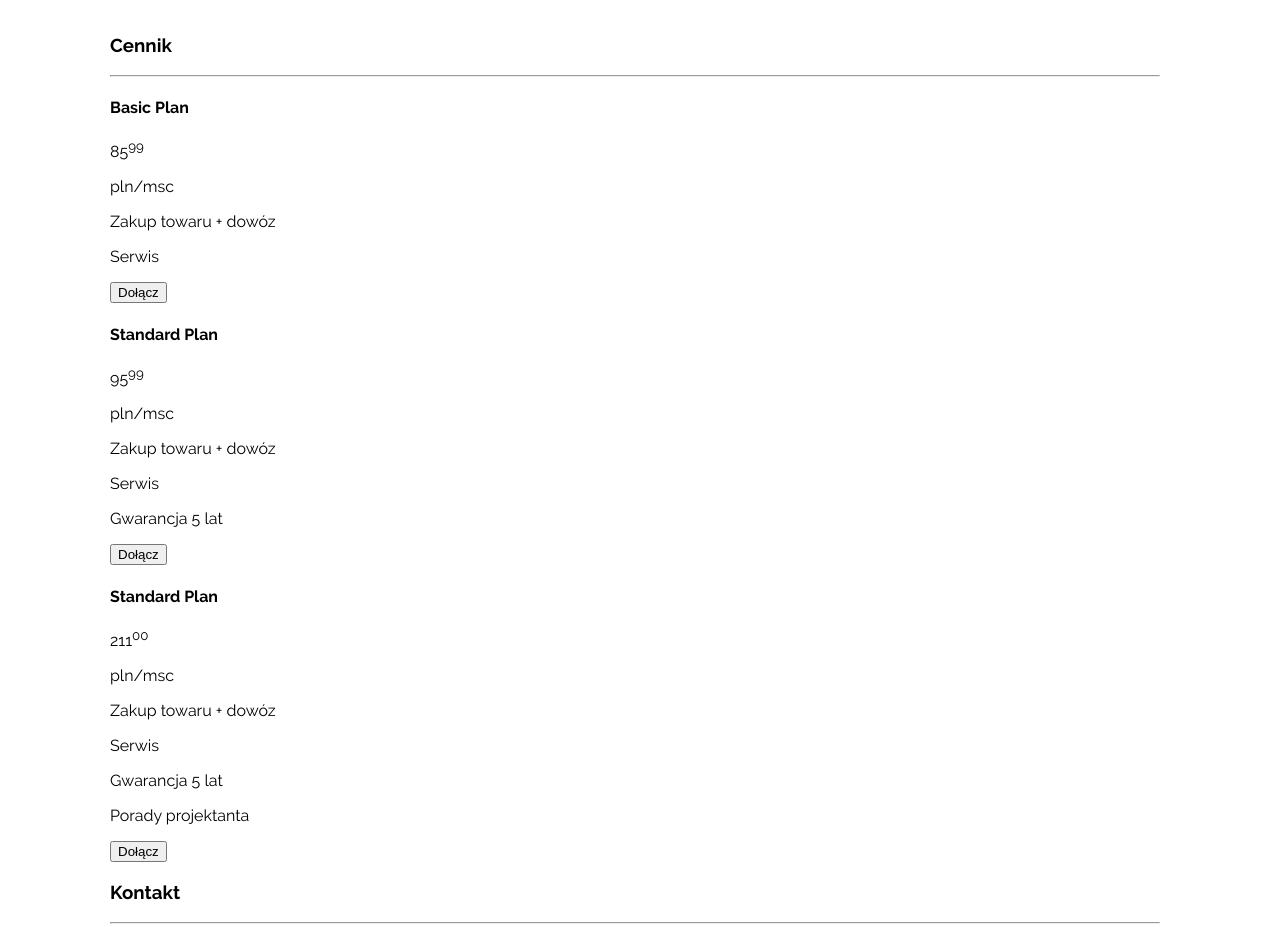
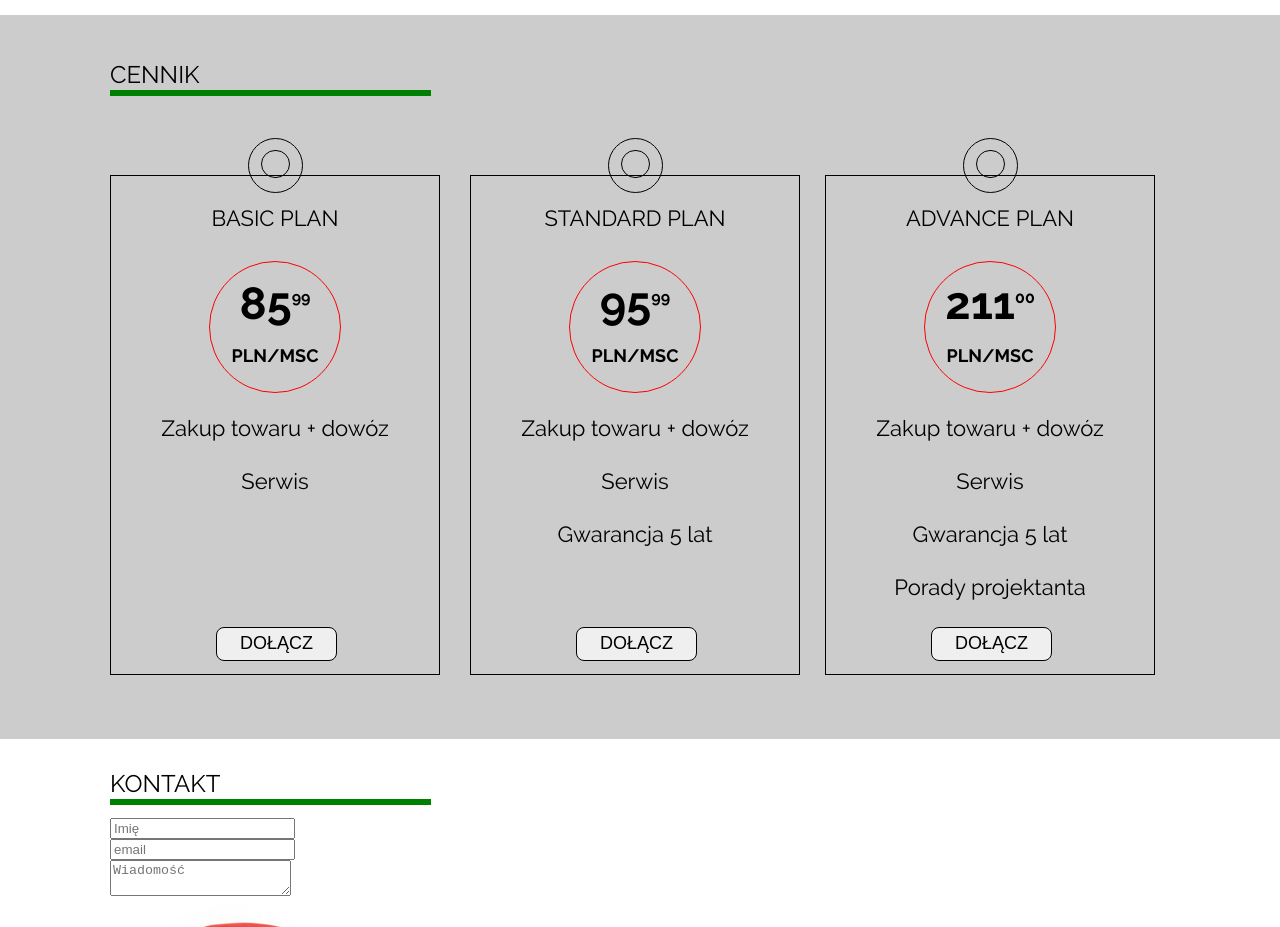
Before and after one commit to Gwalczak91/Sit-on-Chair-Project, a plain HTML site: page index.html in a window 1280 px wide. Shown: the part 880-1807 px from the top of the page. Drawn offline with Linux system fonts and the light colour scheme.

Commit message:
add section-price

```diff
--- a/css/styles.css
+++ b/css/styles.css
@@ -75,8 +75,6 @@ body{
     /*border: 1px solid deeppink;*//* pomocznicza ramka*/
 }
 
-
-
 /*-------------------------------------------------------------------------------
 HEADER
 ----------------------------------------------------------------------------------*/
@@ -89,8 +87,6 @@ HEADER
     text-transform: uppercase;
     font-weight: 700;
     letter-spacing: 1px;
-    /*word-spacing: 4px;*/
-
 }
 
 .header-logo{
@@ -150,7 +146,6 @@ SECTION CHAIR
     top: 178px;
     font-size: 75px;
     padding-left: 115px;
-
 }
 
 .arrow-right{
@@ -159,7 +154,6 @@ SECTION CHAIR
     top: 178px;
     font-size: 75px;
     padding-right: 125px;
-
 }
 
 .black-chair{
@@ -198,7 +192,6 @@ SECTION CHAIR
     text-transform: uppercase;
     font-size: 24px;
     font-family: 'Raleway', sans-serif;
-    /*word-spacing: 6px;*/
     color:white;
     padding-left: 17px;
 }
@@ -290,6 +283,191 @@ SECTION FOTOS
 SECTION PRICE
 ----------------------------------------------------------------------------------------*/
 
+.section-price{
+    height: 709px;
+    background-color: #cccccc;
+    padding-top: 15px;
+}
+
+.price-first-col,
+.price-second-col,
+.price-third-col{
+    float: left;
+    width: 328px;
+    height: 498px;
+    border: 1px solid black;
+    margin-top: 66px;
+    margin-right: 30px;
+    position: relative;
+}
+
+.price-third-col{  /* pozycja 3 kolumny*/
+    position: absolute;
+    right: -25px;
+    top: 0;
+}
+
+.header-underline{
+    text-transform: uppercase;
+    font-weight: 400;
+    padding-top: 10px;
+    max-width: 100%;
+    position: relative;
+}
+
+.header-underline::after{ /* pozycja linie pod hederem*/
+    content: "";
+    position: absolute;
+    border: 3px solid green;
+    width:315px;
+    top: 40px;
+    left: 0;
+}
+
+
+.header-price{
+    max-width: 100%;
+    text-transform: uppercase;
+    text-align: center;
+    font-size: 22px;
+    font-weight: 400;
+}
+
+
+
+.price {  /* koło z cena*/
+    width: 130px;
+    height: 130px;
+    border: 1px solid red;
+    border-radius: 50%;
+    margin: auto auto;
+    text-align: center;
+    font-size: 45px;
+    font-weight: 700;
+    text-transform: uppercase;
+}
+
+.price p{
+    margin-top: 15px;
+    margin-bottom: 0;
+}
+
+.price p:last-child{
+    font-size: 18px;
+    padding-bottom: 555px;
+}
+sup{
+    font-size: 16px;
+    font-weight: 700;
+}
+
+.price-text{
+    max-width: 100%;
+    font-size: 22px;
+    text-align: center;
+    padding-bottom: 5px;
+}
+
+.button-price{
+    width: 121px;
+    height: 34px;
+    margin-left: 105px;
+    border-radius: 8px;
+    border: 1px solid black;
+    font-size: 18px;
+    text-transform: uppercase;
+}
+
+.price-first-col .button-price{
+    margin-top: 106px;
+}
+
+.price-second-col .button-price{
+    margin-top: 53px;
+}
+
+.price-first-col::before{
+    content: "";
+    position: absolute;
+    width: 53px;
+    height: 53px;
+    border: 1px solid black;
+    border-radius: 50%;
+    top: -38.5px;
+    left: 136.5px;
+}
+.price-first-col::after{
+    content: "";
+    position: absolute;
+    width: 26.5px;
+    height: 26.5px;
+    border: 1px solid black;
+    border-radius: 50%;
+    left: 150px;
+    top: -26.5px;
+}
+
+.price-second-col::before{
+    content: "";
+    position: absolute;
+    width: 53px;
+    height: 53px;
+    border: 1px solid black;
+    border-radius: 50%;
+    top: -38.5px;
+    left: 136.5px;
+}
+
+.price-second-col::after{
+    content: "";
+    position: absolute;
+    width: 26.5px;
+    height: 26.5px;
+    border: 1px solid black;
+    border-radius: 50%;
+    left: 150px;
+    top: -26.5px;
+}
+
+.price-third-col::before{
+    content: "";
+    position: absolute;
+    width: 53px;
+    height: 53px;
+    border: 1px solid black;
+    border-radius: 50%;
+    top: -38.5px;
+    left: 136.5px;
+}
+
+.price-third-col::after{
+    content: "";
+    position: absolute;
+    width: 26.5px;
+    height: 26.5px;
+    border: 1px solid black;
+    border-radius: 50%;
+    left: 150px;
+    top: -26.5px;
+}
+
+
+
+
+
+
+
+
+
+
+
+
+
+
+
+
+
+
 
 /*--------------------------------------------------------------------------------------
 SECTION FORM
--- a/index.html
+++ b/index.html
@@ -154,79 +154,101 @@
 
 <section class="section-price">
     <div class="container">
-        <h3>Cennik</h3>
-            <hr>
+        <h2 class="header-underline">Cennik</h2>
         <div class="col-3-layout"><!-- zastanowic sie czy tu nie dac inline-block-->
             <div class="price-first-col">
-                <h4>Basic Plan</h4>
+                <h4 class="header-price">Basic Plan</h4>
                 <div class="price">
-                    <p>
+                    <p class="price-in-circle">
                         85<sup>99</sup>
                     </p>
-                    <p>
+                    <p class="price-in-circle">
                         pln/msc
                     </p>
                 </div>
-                <p>
+                <p class="price-text">
                     Zakup towaru + dowóz
                 </p>
-                <p>
+                <p class="price-text">
                     Serwis
                 </p>
-                <button type="button">Dołącz</button>
+                <button class="button-price" type="button">Dołącz</button>
             </div>
             <div class="price-second-col">
-                <h4>Standard Plan</h4>
+                <h4 class="header-price">Standard Plan</h4>
                 <div class="price">
-                    <p>
+                    <p class="price-in-circle">
                         95<sup>99</sup>
                     </p>
-                    <p>
+                    <p class="price-in-circle">
                         pln/msc
                     </p>
                 </div>
-                <p>
+                <p class="price-text">
                     Zakup towaru + dowóz
                 </p>
-                <p>
+                <p class="price-text">
                     Serwis
                 </p>
-                <p>
+                <p class="price-text">
                     Gwarancja 5 lat
                 </p>
-                <button type="button">Dołącz</button>
+                <button class="button-price" type="button">Dołącz</button>
             </div>
             <div class="price-third-col">
-                <h4>Standard Plan</h4>
+                <h4 class="header-price">Advance Plan</h4>
                 <div class="price">
-                    <p>
+                    <p class="price-in-circle">
                         211<sup>00</sup>
                     </p>
-                    <p>
+                    <p class="price-in-circle">
                         pln/msc
                     </p>
                 </div>
-                <p>
+                <p class="price-text">
                     Zakup towaru + dowóz
                 </p>
-                <p>
+                <p class="price-text">
                     Serwis
                 </p>
-                <p>
+                <p class="price-text">
                     Gwarancja 5 lat
                 </p>
-                <p>
+                <p class="price-text">
                     Porady projektanta
                 </p>
-                <button type="button">Dołącz</button>
+                <button class="button-price" type="button">Dołącz</button>
             </div>
         </div>
     </div>
 </section>
+
+
+
+
+
+
+
+
+
+
+
+
+
+
+
+
+
+
+
+
+
+
+
+
 <section class="section-form">
     <div class="container">
-        <h3>Kontakt</h3>
-        <hr>
+        <h2 class="header-underline">Kontakt</h2>
         <form>
             <input type="text" name="Name" placeholder="Imię"><br>
             <input type="email" name="Mail" placeholder="email"><br>
@@ -241,6 +263,27 @@
         </div>
     </div>
 </section>
+
+
+
+
+
+
+
+
+
+
+
+
+
+
+
+
+
+
+
+
+
 <footer class="main-footer">
     <div class="container">
         <div>
@@ -260,5 +303,14 @@
 
 
 
+
+
+
+
+
+
+
+
+
 </body>
 </html>
```
